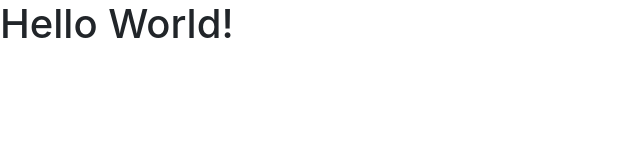
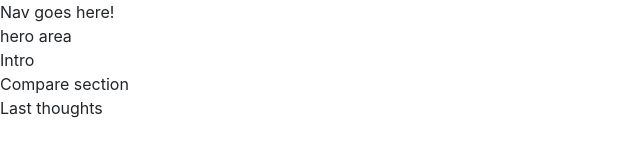
Before and after one commit to BrianSekwakwa/beginner-guitars, a website: page docs/index.html in a window 1280 px wide. Shown: the whole page, without its empty margins (0-640 px from the left). Drawn offline with nearby package versions, Linux system fonts and the light colour scheme.

Commit message:
Setup files and some wireframe

```diff
--- a/docs/index.html
+++ b/docs/index.html
@@ -14,7 +14,40 @@
     <title>Document</title>
   </head>
   <body>
-    <h1>Hello World!</h1>
+    <header>
+      <!-- Navigation -->
+      <nav>
+        Nav goes here!
+      </nav>
+    </header>
+
+    <main>
+      <!-- Hero area on the sight -->
+      <section>
+        hero area
+      </section>
+
+      <!-- Intro of the website -->
+      <section>
+        Intro
+      </section>
+
+      <!-- Comparing guitars area  -->
+      <section>
+        Compare section
+      </section>
+
+      <!-- Last thoughts and favorite guitar players -->
+      <section>
+        Last thoughts
+      </section>
+    </main>
+
+    <!-- Footer area -->
+    <footer>
+      <!-- This is going to be the section that has links to my favorite guitar stores and resources
+      with my copyright logo -->
+    </footer>
 
     <script
       src="https://code.jquery.com/jquery-3.2.1.slim.min.js"
--- a/package.json
+++ b/package.json
@@ -6,10 +6,11 @@
   "directories": {
     "doc": "docs"
   },
+  "homepage": "https://briansekwakwa.github.io/beginner-guitars",
   "scripts": {
-    "test": "echo \"Error: no test specified\" && exit 1"
+    "test": "gh-pages -d docs"
   },
   "keywords": [],
   "author": "Brian Sekwakwa",
-  "license": "ISC"
+  "license": "MIT"
 }
```
Also changed, not shown: scss/main.scss (added).
